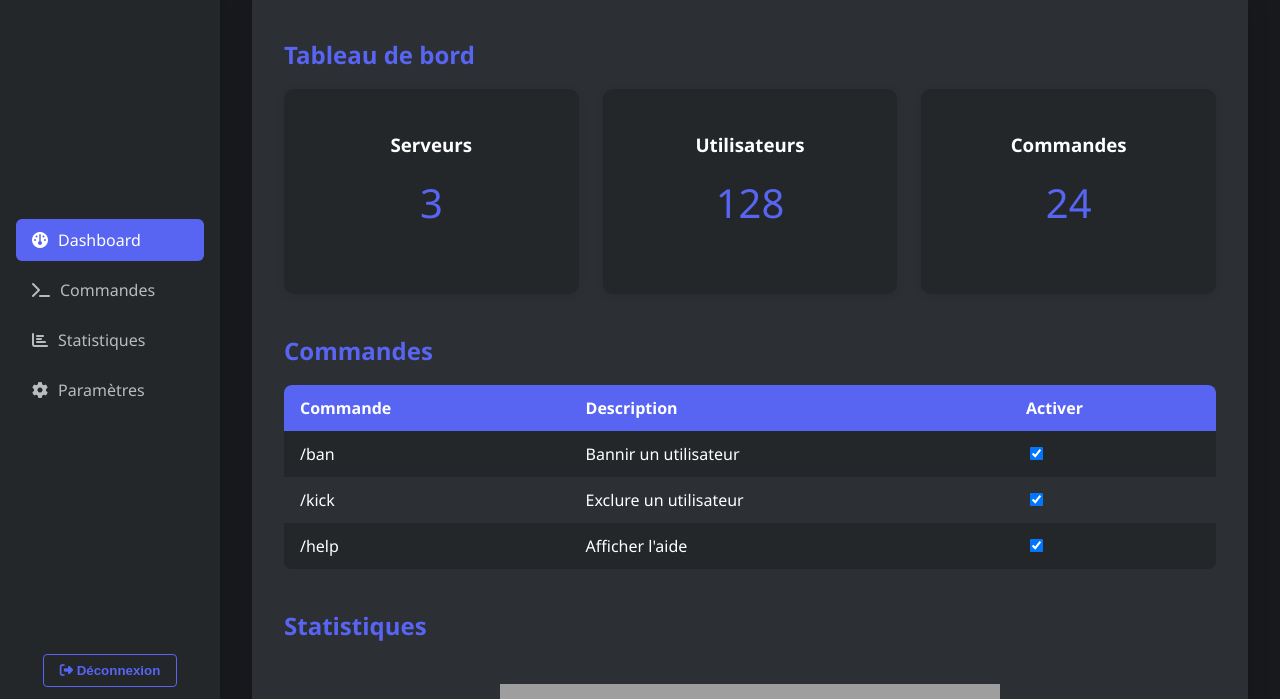
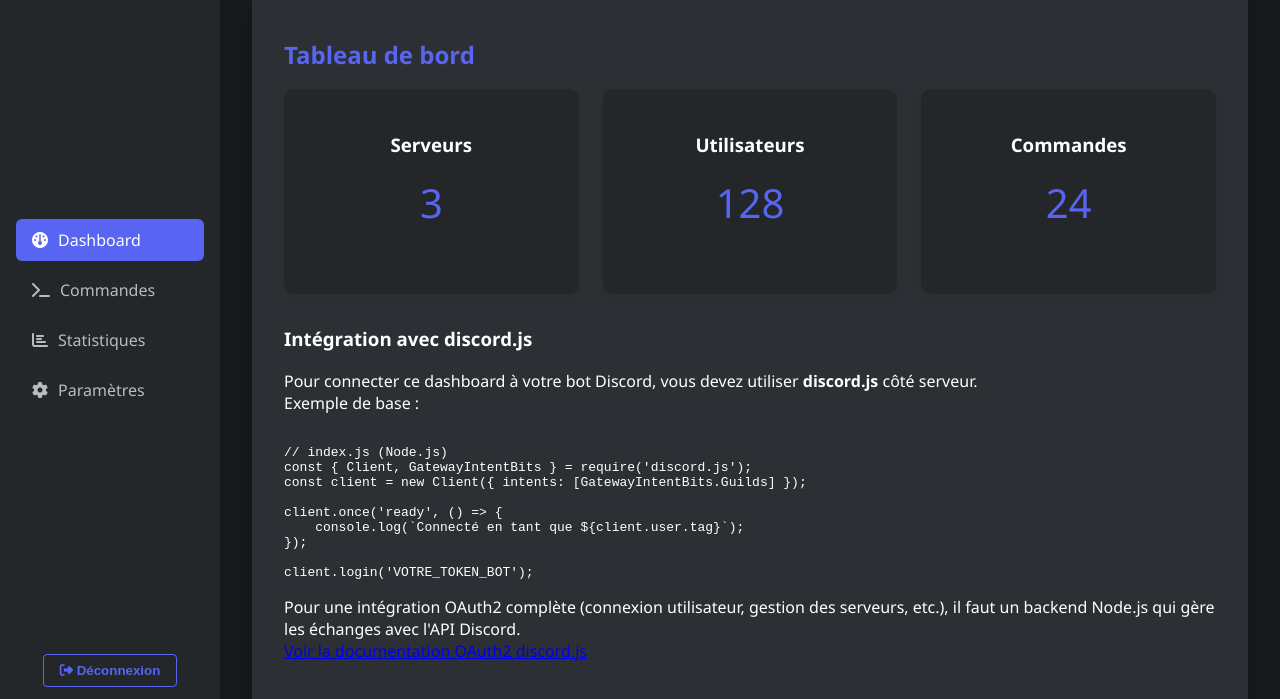
Before and after one commit to Spyko3105/dashboard-nabot, a plain HTML site: page index.html in a window 1280 px wide. Shown: the part 97-796 px from the top of the page. Drawn offline with Linux system fonts and the light colour scheme; grey boxes are pictures that could not be loaded.

Commit message:
Update index.html

```diff
--- a/index.html
+++ b/index.html
@@ -53,6 +53,28 @@
                         <h3>Commandes</h3>
                         <p class="number">24</p>
                     </div>
+                </div>
+                <div class="discordjs-info">
+                    <h3>Intégration avec discord.js</h3>
+                    <p>
+                        Pour connecter ce dashboard à votre bot Discord, vous devez utiliser <b>discord.js</b> côté serveur.<br>
+                        Exemple de base :
+                    </p>
+<pre><code class="language-js">
+// index.js (Node.js)
+const { Client, GatewayIntentBits } = require('discord.js');
+const client = new Client({ intents: [GatewayIntentBits.Guilds] });
+
+client.once('ready', () => {
+    console.log(`Connecté en tant que ${client.user.tag}`);
+});
+
+client.login('VOTRE_TOKEN_BOT');
+</code></pre>
+                    <p>
+                        Pour une intégration OAuth2 complète (connexion utilisateur, gestion des serveurs, etc.), il faut un backend Node.js qui gère les échanges avec l'API Discord.<br>
+                        <a href="https://discordjs.guide/oauth2/" target="_blank">Voir la documentation OAuth2 discord.js</a>
+                    </p>
                 </div>
             </section>
             <section id="commands" class="dashboard-section">
@@ -111,8 +133,8 @@
     </div>
     <script>
         const CLIENT_ID = '1361826455406772408';
-        const REDIRECT_URI = 'https://dashboard-nabot.vercel.app/';
-        const SCOPE = 'identify guilds email guilds.members.read applications.commands.permissions.update';
+        const REDIRECT_URI = 'http://127.0.0.1:5500/index.html?';
+        const SCOPE = 'identify';
 
         document.querySelectorAll('.btn-login').forEach(btn => {
             btn.addEventListener('click', () => {
```
